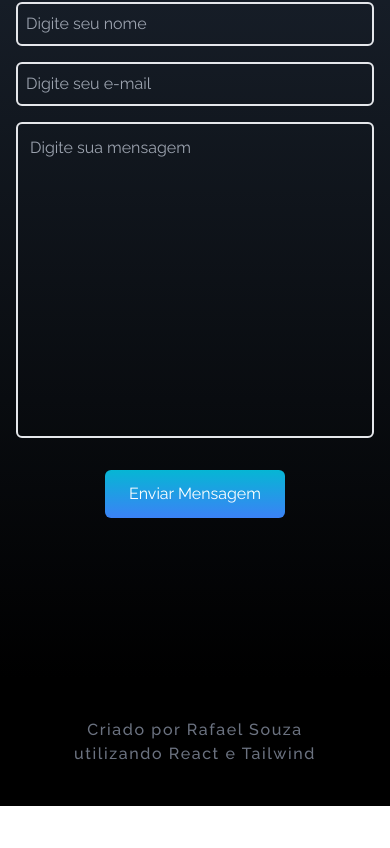
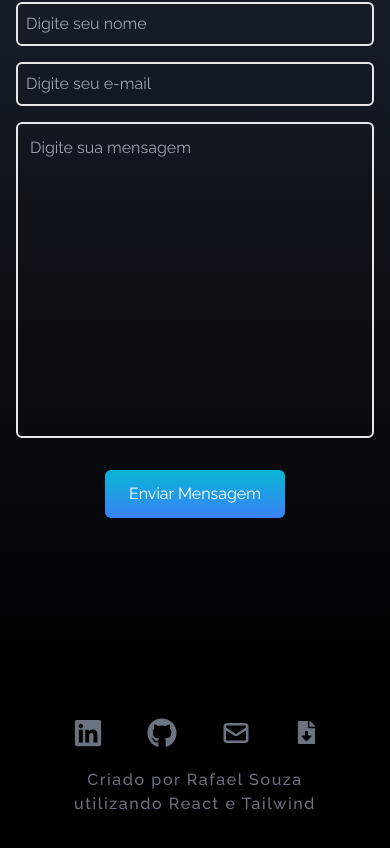
Before and after one commit to Rafael-Souza-97/portfolio, a React (Create React App) app: page / in a window 390 px wide. Shown: the part 10728-11576 px from the top of the page. Before the commit the page ends 11534 px from the top, so only its background shows below. Built offline with nearby package versions, Linux system fonts and the light colour scheme; the HTML template or start-up script is replaced by a standard one.

Commit message:
feat: Adiciona icons no footer

```diff
--- a/src/components/Footer.jsx
+++ b/src/components/Footer.jsx
@@ -1,8 +1,71 @@
 import React from "react";
+import { FaGithub, FaLinkedin, FaFileDownload } from "react-icons/fa";
+import { HiOutlineMail } from "react-icons/hi";
 
 const Footer = () => {
+  const icons = [
+    {
+      id: 1,
+      child: (
+        <>
+          <FaLinkedin size={30} />
+        </>
+      ),
+      href: "https://www.linkedin.com/in/rafael-souza97/",
+      style: "rounded-tr-md",
+    },
+    {
+      id: 2,
+      child: (
+        <>
+          <FaGithub size={30} />
+        </>
+      ),
+      href: "https://github.com/Rafael-Souza-97",
+    },
+    {
+      id: 3,
+      child: (
+        <>
+          <HiOutlineMail size={30} />
+        </>
+      ),
+      href: "mailto:apsouza.rafael97@gmail.com",
+    },
+    {
+      id: 4,
+      child: (
+        <>
+          <FaFileDownload size={23} />
+        </>
+      ),
+      href: "/Curriculo_Rafael_Souza.pdf",
+      style: "rounded-br-md",
+      download: true,
+    },
+  ];
+
   return (
-    <div className="bottom-0 w-full p-10 bg-black text-white text-center z-10">
+    <div className="bottom-0 flex-row w-full p-10 bg-black text-white text-center z-10">
+      <ul className="flex xl:hidden items-center justify-center space-x-3 sm:space-x-8 md:space-x-10 pb-5">
+        {icons.map(({ id, child, href, download }) => (
+          <li
+            key={id}
+            className="px-4 cursor-pointer capitalize font-medium text-gray-500 hover:scale-105 duration-200 tech"
+          >
+            <a
+              href={href}
+              className="lg:flex justify-between items-center "
+              download={download}
+              target="_blank"
+              rel="noreferrer"
+            >
+              {child}
+            </a>
+          </li>
+        ))}
+      </ul>
+
       <p className="px-8 font-medium text-gray-500 tracking-widest text-1xl">
         Criado por <a href="https://github.com/Rafael-Souza-97"><span className="cursor-pointer font-medium text-gray-500 tech">Rafael Souza</span></a> utilizando <a href="https://pt-br.reactjs.org/"><span className="cursor-pointer font-medium text-gray-500 hover:text-cyan-400">React</span></a> e <a href="https://tailwindcss.com/"><span className="cursor-pointer font-medium text-gray-500 hover:text-cyan-400 font">Tailwind</span></a>
       </p>
--- a/src/components/SocialLinks.jsx
+++ b/src/components/SocialLinks.jsx
@@ -1,8 +1,6 @@
 import React from "react";
-import { FaGithub, FaLinkedin } from "react-icons/fa";
+import { FaGithub, FaLinkedin, FaFileDownload } from "react-icons/fa";
 import { HiOutlineMail } from "react-icons/hi";
-import { BsFillPersonLinesFill } from "react-icons/bs";
-
 
 const SocialLinks = () => {
   const links = [
@@ -38,7 +36,7 @@ const SocialLinks = () => {
       id: 4,
       child: (
         <>
-          Currículo <BsFillPersonLinesFill size={30} />
+          Currículo <FaFileDownload size={26} />
         </>
       ),
       href: "/Curriculo_Rafael_Souza.pdf",
```
